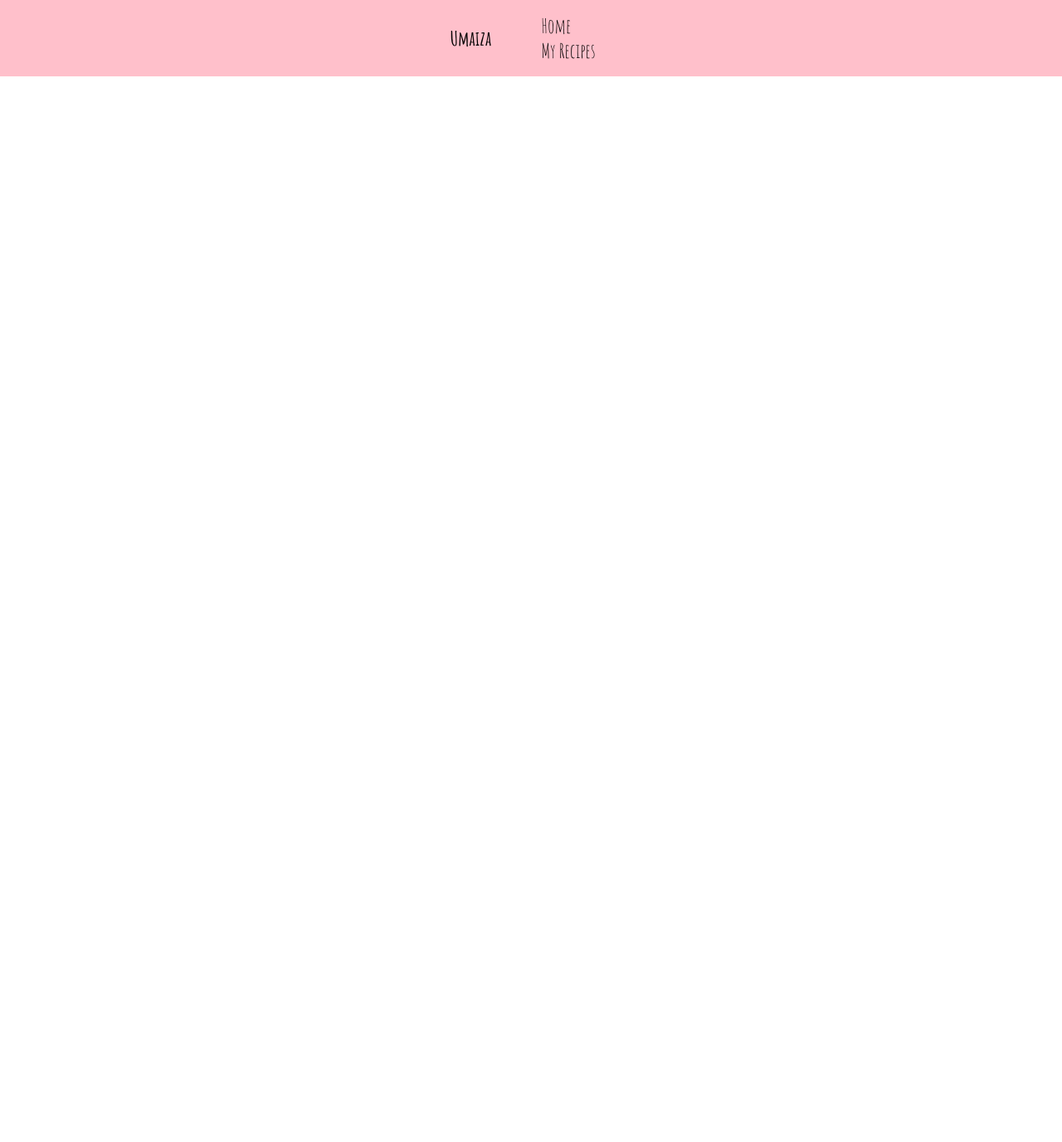
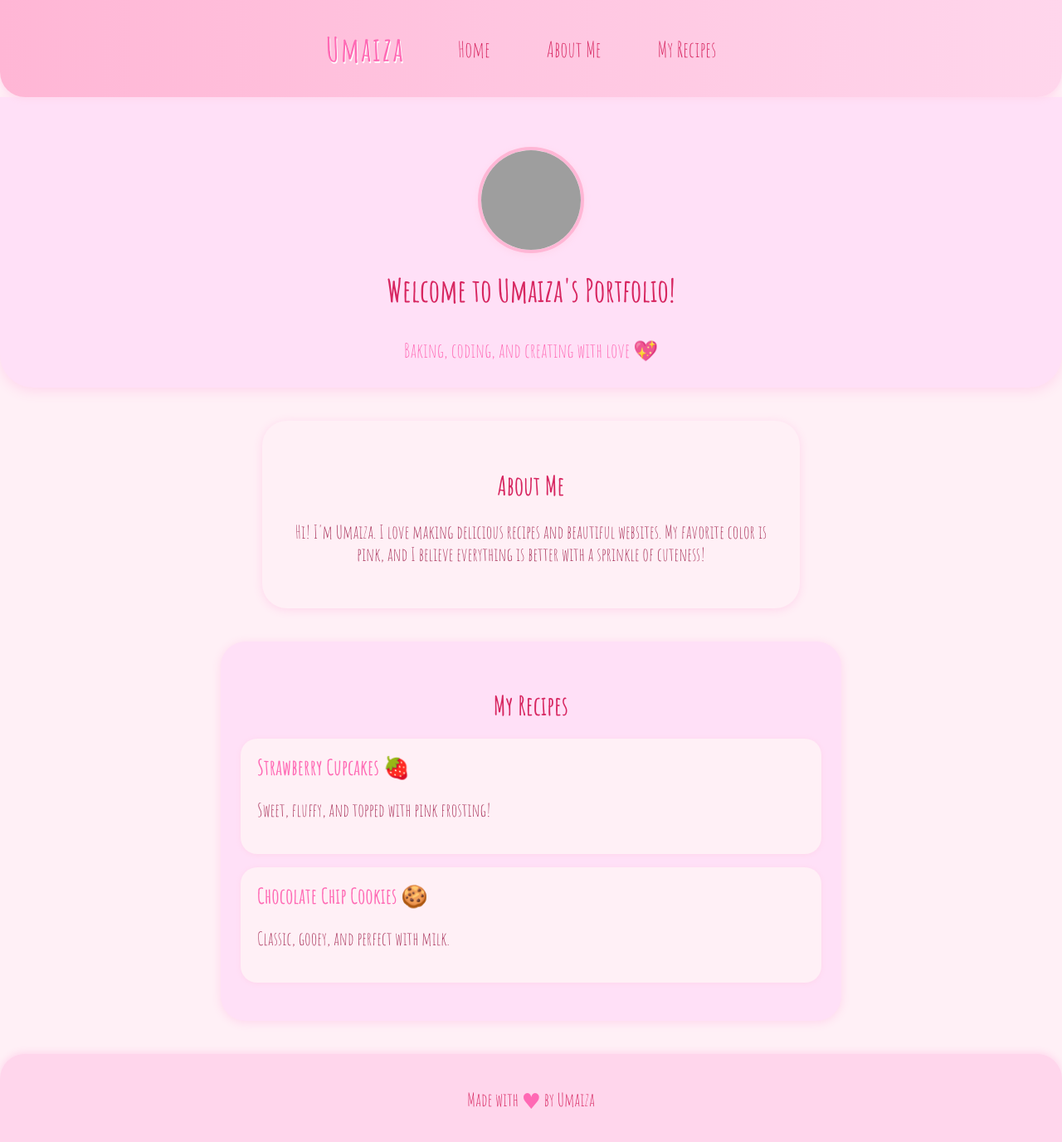
Before and after one commit to umaiza10/freshwebsite, a plain HTML site: page index.html in a window 1280 px wide. Shown: the whole page at 83% size. Before the commit the page ends 800 px from the top, so only its background shows below. Drawn offline with Linux system fonts and the light colour scheme; grey boxes are pictures that could not be loaded.

Commit message:
added portfolio

```diff
--- a/index.html
+++ b/index.html
@@ -11,9 +11,36 @@
         <h1>Umaiza</h1>
         <ul>
             <li><a href="#home">Home</a></li>
+            <li><a href="#about">About Me</a></li>
             <li><a href="#MyRecipes">My Recipes</a></li>
         </ul>
     </nav>
-    <main></main>
+    <main>
+        <section id="home" class="hero">
+            <img src="https://i.imgur.com/8Km9tLL.png" alt="Cute Avatar" class="avatar">
+            <h2>Welcome to Umaiza's Portfolio!</h2>
+            <p class="subtitle">Baking, coding, and creating with love 💖</p>
+        </section>
+        <section id="about" class="about">
+            <h2>About Me</h2>
+            <p>Hi! I'm Umaiza. I love making delicious recipes and beautiful websites. My favorite color is pink, and I believe everything is better with a sprinkle of cuteness!</p>
+        </section>
+        <section id="MyRecipes" class="recipes">
+            <h2>My Recipes</h2>
+            <ul class="recipe-list">
+                <li>
+                    <h3>Strawberry Cupcakes 🍓</h3>
+                    <p>Sweet, fluffy, and topped with pink frosting!</p>
+                </li>
+                <li>
+                    <h3>Chocolate Chip Cookies 🍪</h3>
+                    <p>Classic, gooey, and perfect with milk.</p>
+                </li>
+            </ul>
+        </section>
+    </main>
+    <footer>
+        <p>Made with <span class="heart">♥</span> by Umaiza</p>
+    </footer>
 </body>
 </html>
--- a/style.css
+++ b/style.css
@@ -1,25 +1,169 @@
-
 @import url('https://fonts.googleapis.com/css2?family=Amatic+SC:wght@400;700&display=swap');
 body {
     font-family: 'Amatic SC', cursive;
     margin: 0;
     padding: 0px;
+    background: #fff0f6;
 }
 
 #navbar {
-    background:pink;
+    background: linear-gradient(90deg, #ffb6d5 0%, #ffd6ec 100%);
     width: 100%;
     display: flex;
     justify-content: center;
     align-items: center;
+    box-shadow: 0 2px 8px #ffd6ec;
+    border-bottom-left-radius: 30px;
+    border-bottom-right-radius: 30px;
+    position: sticky;
+    top: 0;
+    z-index: 10;
+}
+#navbar h1 {
+    font-size: 40px;
+    color: #ff69b4;
+    margin-right: 40px;
+    letter-spacing: 2px;
+    text-shadow: 1px 2px 0 #fff;
+}
+#navbar ul {
+    display: flex;
+    gap: 20px;
+    margin: 0;
+    padding: 0;
 }
 #navbar a {
-    color: black;
+    color: #d72660;
     text-decoration: none;
-    padding: 10px 20px;
-    font-size: 24px;
+    padding: 10px 24px;
+    font-size: 26px;
+    border-radius: 20px;
+    transition: background 0.2s, color 0.2s;
+}
+#navbar a:hover {
+    background: #ffe0f7;
+    color: #ff69b4;
 }
 #navbar ul li {
     list-style: none;
+}
 
+.hero {
+    display: flex;
+    flex-direction: column;
+    align-items: center;
+    padding: 60px 20px 30px 20px;
+    background: #ffe0f7;
+    border-radius: 0 0 40px 40px;
+    box-shadow: 0 4px 16px #ffd6ec;
 }
+.avatar {
+    width: 120px;
+    height: 120px;
+    border-radius: 50%;
+    border: 4px solid #ffb6d5;
+    margin-bottom: 20px;
+    box-shadow: 0 2px 8px #ffd6ec;
+    background: #fff;
+}
+.hero h2 {
+    font-size: 38px;
+    color: #d72660;
+    margin: 0 0 10px 0;
+}
+.subtitle {
+    font-size: 24px;
+    color: #ff69b4;
+    margin-bottom: 0;
+}
+
+.about {
+    background: #fff0f6;
+    margin: 40px auto 0 auto;
+    max-width: 600px;
+    padding: 30px 24px;
+    border-radius: 30px;
+    box-shadow: 0 2px 12px #ffd6ec;
+    text-align: center;
+}
+.about h2 {
+    color: #d72660;
+    font-size: 32px;
+    margin-bottom: 10px;
+}
+.about p {
+    font-size: 22px;
+    color: #a8325a;
+}
+
+.recipes {
+    background: #ffe0f7;
+    margin: 40px auto;
+    max-width: 700px;
+    padding: 30px 24px;
+    border-radius: 30px;
+    box-shadow: 0 2px 12px #ffd6ec;
+}
+.recipes h2 {
+    color: #d72660;
+    font-size: 32px;
+    margin-bottom: 20px;
+    text-align: center;
+}
+.recipe-list {
+    padding: 0;
+    margin: 0;
+}
+.recipe-list li {
+    list-style: none;
+    background: #fff0f6;
+    margin: 16px 0;
+    padding: 18px 20px;
+    border-radius: 20px;
+    box-shadow: 0 1px 6px #ffd6ec;
+    font-size: 22px;
+    color: #a8325a;
+}
+.recipe-list h3 {
+    margin: 0 0 6px 0;
+    color: #ff69b4;
+    font-size: 26px;
+}
+
+footer {
+    background: #ffd6ec;
+    text-align: center;
+    padding: 18px 0 12px 0;
+    border-top-left-radius: 30px;
+    border-top-right-radius: 30px;
+    font-size: 22px;
+    color: #d72660;
+    margin-top: 40px;
+    box-shadow: 0 -2px 8px #ffd6ec;
+}
+.heart {
+    color: #ff69b4;
+    font-size: 26px;
+    vertical-align: middle;
+}
+
+@media (max-width: 600px) {
+    #navbar h1 {
+        font-size: 28px;
+        margin-right: 10px;
+    }
+    #navbar a {
+        font-size: 18px;
+        padding: 8px 12px;
+    }
+    .hero h2, .about h2, .recipes h2 {
+        font-size: 24px;
+    }
+    .about, .recipes {
+        padding: 16px 8px;
+    }
+    .avatar {
+        width: 80px;
+        height: 80px;
+    }
+}
```
